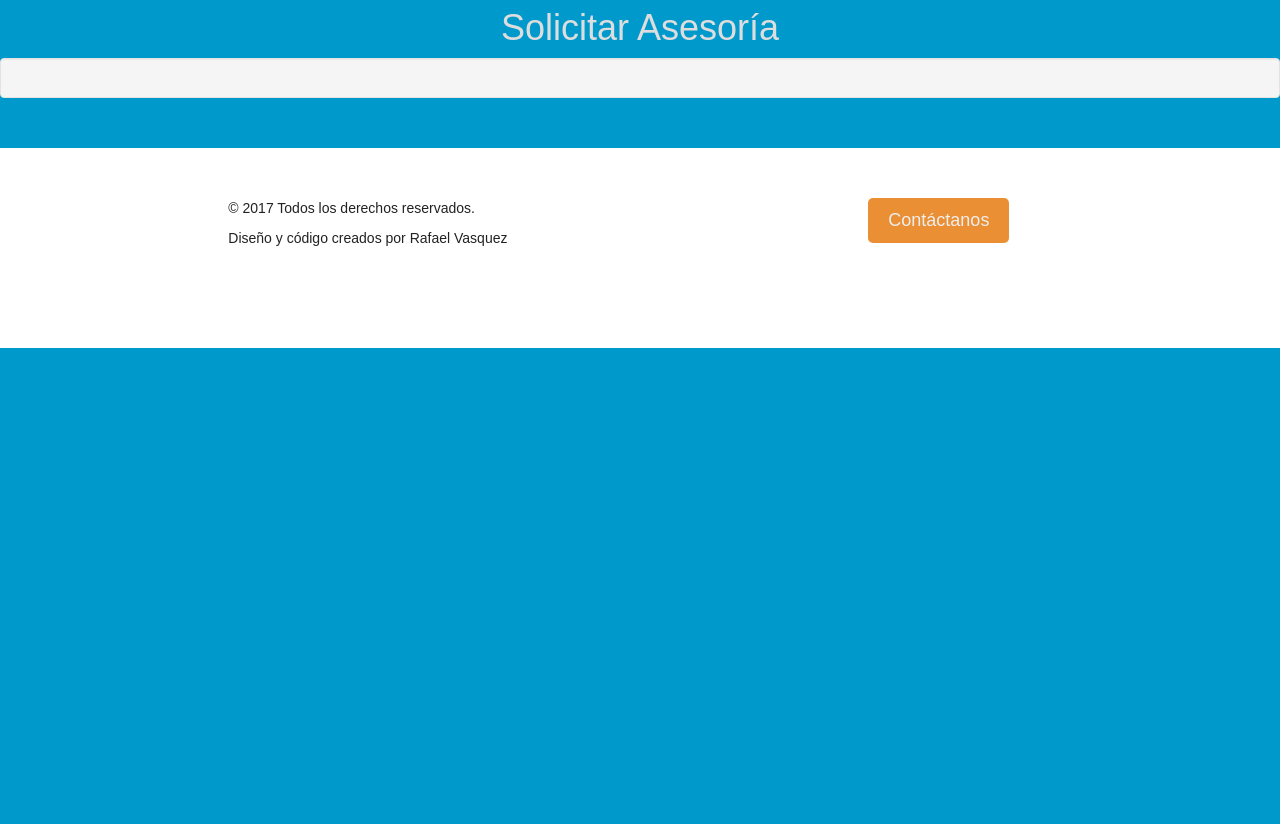
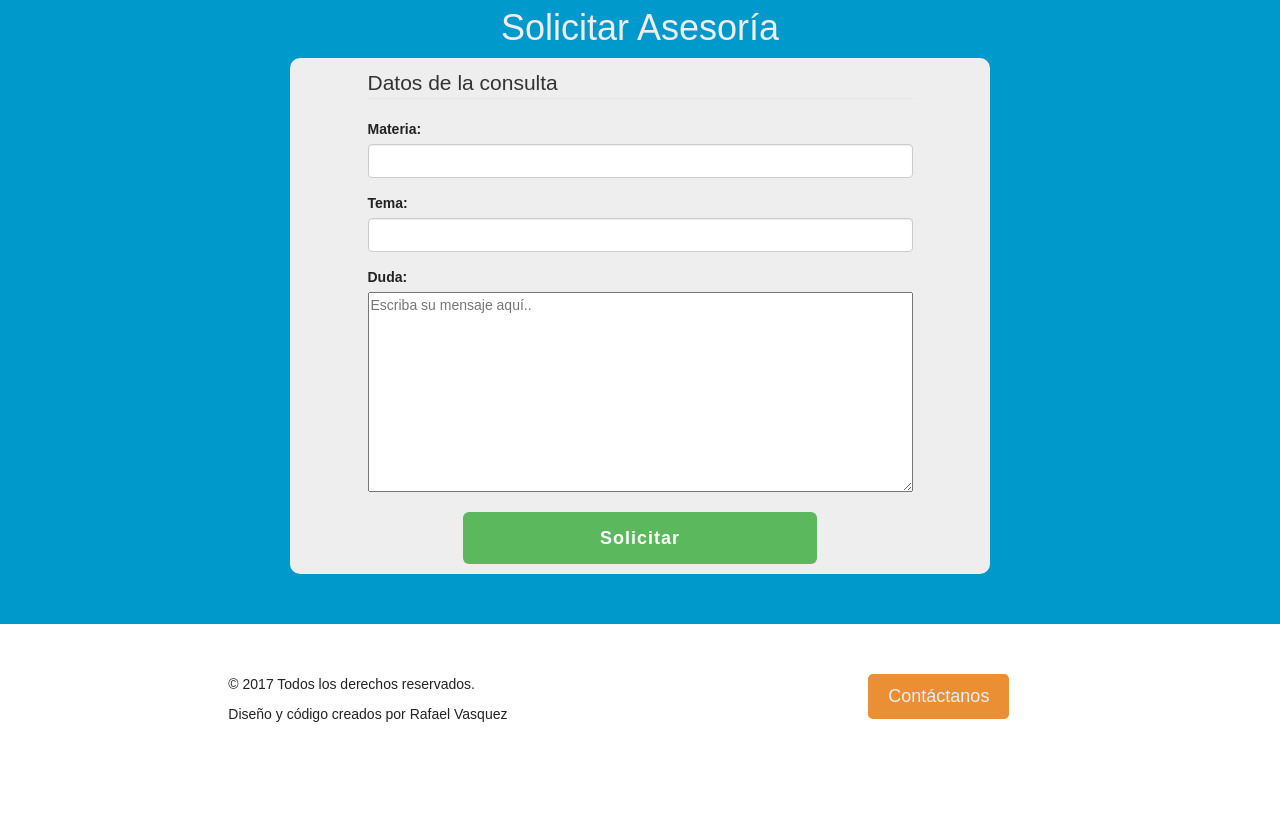
Before and after one commit to RmaxTwice/Reto2-Foro-Estudiantil, a Django app: page /pedir_asesoria/ in a window 1280 px wide. Shown: the part 61-885 px from the top of the page. Before the commit the page ends 409 px from the top, so only its background shows below. Run offline with Django 3.2, Linux system fonts and the light colour scheme; some libraries are stand-ins or nearby versions.

Commit message:
Agregando interfaces para el usuario comun para hacer sugerencias, pedir auditorias, registrarse y contactar

```diff
--- a/mysite/website/static/website/css/style.css
+++ b/mysite/website/static/website/css/style.css
@@ -160,7 +160,7 @@ div.modal{
 }
 
 div.login_box{
-    background-color: #DDD;
+    background-color: #eee;
     width: 400px;
     padding: 30px 15px;
     border-radius: 10px;
@@ -225,7 +225,7 @@ div#header-principal p{
 
 h1{
     text-align: center;
-    color: #ddd;
+    color: #eee;
 
 }
 
--- a/mysite/website/templates/website/base_admin.html
+++ b/mysite/website/templates/website/base_admin.html
@@ -27,7 +27,7 @@
             <a href="javascript:void(0);" class="icon" >&#9776;</a>
             <div class="clipfix">
             <ul class="nav navbar-nav pull-right nav-menu-options">
-                <li><img src=" {% static 'website/img/avatar.gif' %}" class="nav-avatar"></li>
+                <li><img src=" {% static 'website/img/avatar.gif' %}" class="hidden-xs hidden-sm nav-avatar"></li>
                 <li><h4 class="user-name">Admin</h4></li>
                 <li class = "user-options-menu">
                     <div class="dropdown">
--- a/mysite/website/templates/website/base_usuario.html
+++ b/mysite/website/templates/website/base_usuario.html
@@ -26,8 +26,8 @@
             <a href="/sugerencia" class="left menu-link">Sugerencias</a>
             <a href="javascript:void(0);" class="icon" >&#9776;</a>
             <div class="clipfix">
-            <ul class="nav navbar-nav pull-right nav-menu-options">
-                <li><img src=" {% static 'website/img/avatar.gif' %}" class="nav-avatar"></li>
+            <ul class="nav navbar-nav pull-right nav-menu-options hidden-xs">
+                <li><img src=" {% static 'website/img/avatar.gif' %}" class="hidden-xs hidden-sm nav-avatar"></li>
                 <li><h4 class="user-name">Usuario</h4></li>
                 <li class = "user-options-menu">
                     <div class="dropdown">
--- a/mysite/website/templates/website/pedir_asesoria.html
+++ b/mysite/website/templates/website/pedir_asesoria.html
@@ -3,6 +3,35 @@
 {% block content %}
 
 	<h1> Solicitar Asesor&iacute;a </h1>
-	<div class="well "></div>
+	<div class="container main-container">
+		<div class="row">
+			<div class="col-md-10 col-md-offset-1">
+				<form>
+					<fieldset>
+	                	<legend>Datos de la consulta</legend>
+	                	<div class="form-group">
+	                        <label>Materia:</label>
+	                        <input type="text" class="form-control" name="materia" required>
+	                    </div>
+
+	                    <div class="form-group">
+	                        <label>Tema:</label>
+	                        <input type="text" class="form-control" name="tema" required>
+	                    </div>
+	                    <div class="form-group">
+	                        <label>Duda:</label><br>
+	                        <textarea id="mensaje" name="mensaje" placeholder="Escriba su mensaje aqu&iacute;.." style="height:200px; width: 100%"></textarea>
+	                    </div>
+	                </fieldset>
+	                <div class="row">
+                        <div class="col-md-8 col-md-offset-2">
+                            <button type="submit" class="btn btn-success btn-lg btn-block submit-btn">Solicitar</button>
+                        </div>
+                     </div>
+				</form>
+			</div>
+		</div>
+	</div>
+
 
 {% endblock %}
```
Also changed, not shown: mysite/website/templates/website/contacto.html (+41 -1 lines), mysite/website/templates/website/registrar.html (+6 -1 lines), mysite/website/templates/website/sugerencia.html (+25 -1 lines).
